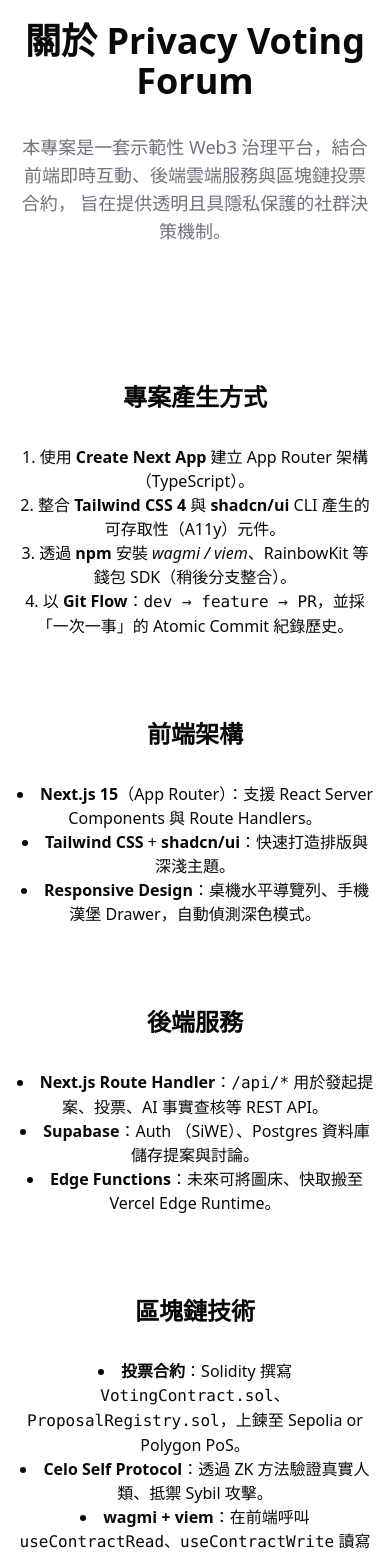
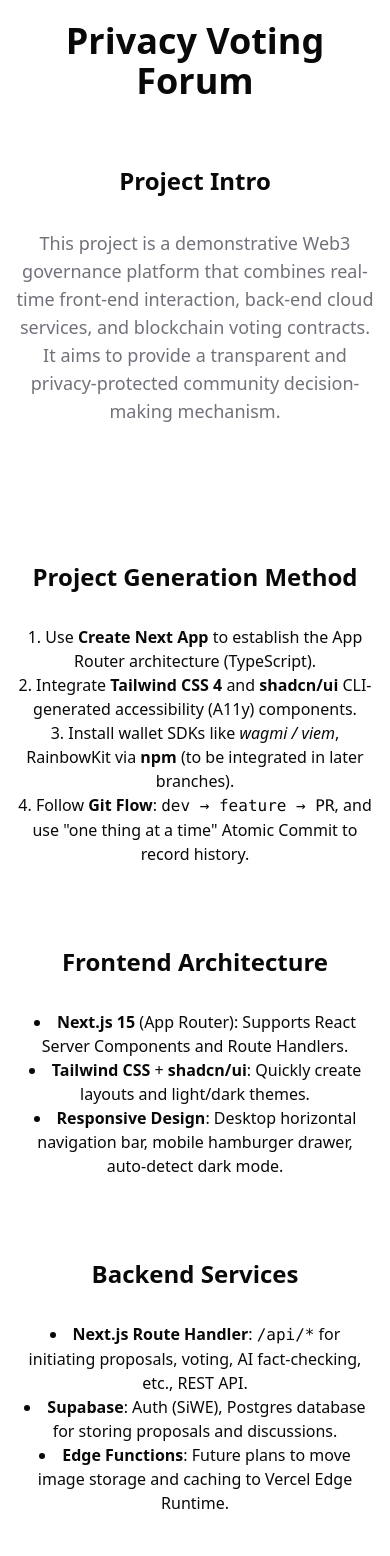
Before and after one commit to bamboochen92518/privacy-voting-forum, a Next.js app: page /project-intro in a window 390 px wide. Shown: the part 140-1696 px from the top of the page. Built offline with nearby package versions, Linux system fonts and the light colour scheme.

Commit message:
feat: translate all website content from Chinese to English

```diff
--- a/app/about_us/page.tsx
+++ b/app/about_us/page.tsx
@@ -3,26 +3,30 @@
 const teamMembers = [
   {
     name: "陳竹欣 Bamboo",
-    position: "智能合約工程師",
-    description: "撰寫與測試智能合約，確保合約邏輯正確與安全性。",
+    position: "Smart Contract Engineer",
+    description:
+      "Writes and tests smart contracts to ensure correct logic and security.",
     photo: "/images/team_member/bamboo.png",
   },
   {
     name: "蔡佳誠 Louis",
-    position: "後端工程師",
-    description: "DB 設計與 API 實作，確保後端資料流穩定運作。",
+    position: "Backend Engineer",
+    description:
+      "Designs databases and implements APIs to ensure stable backend data flow.",
     photo: "/images/team_member/louis.png",
   },
   {
     name: "步家霖 Charlie",
-    position: "前端工程師",
-    description: "開發使用者介面，實作投票頁與留言功能等前端畫面。",
+    position: "Frontend Engineer",
+    description:
+      "Develops user interfaces, implements voting pages, and comment features.",
     photo: "/images/team_member/charlie.png",
   },
   {
     name: "許智皓 Howard",
-    position: "整合工程師",
-    description: "錢包與智能合約整合，並導入 LLM 提升平台互動性。",
+    position: "Integration Engineer",
+    description:
+      "Integrates wallets and smart contracts, and introduces LLM to enhance platform interactivity.",
     photo: "/images/team_member/howard.png",
   },
 ];
@@ -30,14 +34,16 @@
 export default function About() {
   return (
     <section className="mx-auto flex max-w-5xl flex-col items-center gap-8 px-4 py-24 text-center">
-      <h1 className="text-4xl font-bold">關於我們</h1>
+      <h1 className="text-4xl font-bold sm:text-5xl">Privacy Voting Forum</h1>
+      <h2 className="text-2xl font-semibold mt-8">About Us</h2>
       <p className="max-w-2xl text-lg text-muted-foreground">
-        我們是一個致力於推動去中心化治理的團隊，透過區塊鏈技術和創新的解決方案，提升社群治理的透明度和公正性。
+        We are a team dedicated to promoting decentralized governance. Through
+        blockchain technology and innovative solutions, we aim to enhance the
+        transparency and fairness of community governance.
       </p>
-      <h2 className="text-2xl font-semibold mt-8">團隊成員</h2>
+      <h2 className="text-2xl font-semibold mt-8">Team Members</h2>
       <div className="grid grid-cols-1 md:grid-cols-4 gap-8 mt-4">
         {" "}
-        {/* 調整為四列排版 */}
         {teamMembers.map((member, index) => (
           <div key={index} className="border rounded-lg p-4">
             <img
@@ -53,17 +59,20 @@
           </div>
         ))}
       </div>
-      <h2 className="text-2xl font-semibold">我們的使命</h2>
+      <h2 className="text-2xl font-semibold">Our Mission</h2>
       <p className="max-w-2xl text-lg text-muted-foreground">
-        我們的使命是建立一個安全、透明且可驗證的投票平台，讓每個人的聲音都能被聽見，並確保投票過程的公正性。
+        Our mission is to build a secure, transparent, and verifiable voting
+        platform where every voice can be heard, ensuring the fairness of the
+        voting process.
       </p>
-      <h2 className="text-2xl font-semibold">聯繫我們</h2>
+      <h2 className="text-2xl font-semibold">Contact Us</h2>
       <p className="max-w-2xl text-lg text-muted-foreground">
-        如果您對我們的項目有興趣或有任何問題，請隨時聯繫我們！您可以通過以下連結了解更多信息：
+        If you are interested in our project or have any questions, please feel
+        free to contact us! You can learn more through the following link:
       </p>
       <div className="flex flex-wrap justify-center gap-4">
         <Link href="/" className="text-primary underline">
-          返回首頁
+          Return to Home
         </Link>
       </div>
     </section>
--- a/app/create/page.tsx
+++ b/app/create/page.tsx
@@ -22,8 +22,8 @@
       options,
     };
     addProposal(newProposal);
-    alert(`您已發起投票: ${title}`);
-    // 清空表單
+    alert(`You have initiated a vote: ${title}`);
+    // Clear the form
     setTitle("");
     setDescription("");
     setDeadline("");
@@ -42,14 +42,12 @@
 
   return (
     <section className="mx-auto flex max-w-5xl flex-col items-center gap-8 px-4 py-24 text-center">
-      <h1 className="text-4xl font-bold sm:text-5xl">
-        去中心化．隱私投票．<span className="text-primary">更好治理</span>
-      </h1>
-      <h2 className="text-2xl font-semibold mt-8">發起投票</h2>
+      <h1 className="text-4xl font-bold sm:text-5xl">Privacy Voting Forum</h1>
+      <h2 className="text-2xl font-semibold mt-8">Initiate Vote</h2>
       <div className="flex flex-col items-center gap-4 w-full max-w-5xl">
         <div className="flex flex-col w-full">
           <label className="text-left" htmlFor="title">
-            投票標題
+            Vote Title
           </label>
           <input
             id="title"
@@ -62,7 +60,7 @@
         </div>
         <div className="flex flex-col w-full">
           <label className="text-left" htmlFor="description">
-            投票敘述
+            Vote Description
           </label>
           <textarea
             id="description"
@@ -74,7 +72,7 @@
         </div>
         <div className="flex flex-col w-full">
           <label className="text-left" htmlFor="deadline">
-            投票截止日期
+            Voting Deadline
           </label>
           <input
             id="deadline"
@@ -88,7 +86,7 @@
         {options.map((option, index) => (
           <div key={index} className="flex flex-col w-full">
             <label className="text-left" htmlFor={`option-${index}`}>
-              選項 {index + 1}
+              Option {index + 1}
             </label>
             <input
               id={`option-${index}`}
@@ -100,12 +98,12 @@
             />
           </div>
         ))}
-        <Button onClick={addOption}>新增選項</Button>
-        <Button onClick={handleVote}>發起投票</Button>
+        <Button onClick={addOption}>Add Option</Button>
+        <Button onClick={handleVote}>Initiate Vote</Button>
       </div>
       <div className="flex flex-wrap justify-center gap-4 mt-4">
         <Button asChild>
-          <Link href="/proposals">查看投票列表</Link>
+          <Link href="/proposals">View Vote List</Link>
         </Button>
       </div>
     </section>
--- a/app/layout.tsx
+++ b/app/layout.tsx
@@ -16,7 +16,7 @@
 
 export const metadata: Metadata = {
   title: "Privacy Voting Forum",
-  description: "去中心化隱私投票平台",
+  description: "Privacy Voting Forum",
 };
 
 export default function RootLayout({
@@ -31,7 +31,6 @@
       >
         <ProposalProvider>
           {" "}
-          {/* 包裹 ProposalProvider */}
           <Navbar />
           {children}
         </ProposalProvider>
--- a/app/page.tsx
+++ b/app/page.tsx
@@ -4,18 +4,19 @@
 export default function Home() {
   return (
     <section className="mx-auto flex max-w-5xl flex-col items-center gap-8 px-4 py-24 text-center">
-      <h1 className="text-4xl font-bold sm:text-5xl">
-        去中心化．隱私投票．<span className="text-primary">更好治理</span>
-      </h1>
+      <h1 className="text-4xl font-bold sm:text-5xl">Privacy Voting Forum</h1>
+
       <p className="max-w-2xl text-lg text-muted-foreground">
-        透過零知識身份驗證與區塊鏈技術，打造兼顧透明與隱私的社群治理平台。
+        Create a community governance platform that balances transparency and
+        privacy through zero-knowledge identity verification and blockchain
+        technology.
       </p>
       <div className="flex flex-wrap justify-center gap-4">
         <Button asChild>
-          <Link href="/votes">查看投票</Link>
+          <Link href="/votes">View Votes</Link>
         </Button>
         <Button asChild>
-          <Link href="/create">立即發起</Link>
+          <Link href="/create">Initiate Vote</Link>
         </Button>
       </div>
     </section>
--- a/app/project-intro/page.tsx
+++ b/app/project-intro/page.tsx
@@ -4,103 +4,109 @@
   return (
     <section>
       <header className="mx-auto flex max-w-5xl flex-col items-center gap-8 px-4 py-24 text-center">
-        <h1 className="text-4xl font-bold">關於 Privacy Voting Forum</h1>
+        <h1 className="text-4xl font-bold sm:text-5xl">Privacy Voting Forum</h1>
+        <h2 className="text-2xl font-semibold mt-8">Project Intro</h2>
         <p className="max-w-2xl text-lg text-muted-foreground">
-          本專案是一套示範性 Web3
-          治理平台，結合前端即時互動、後端雲端服務與區塊鏈投票合約，
-          旨在提供透明且具隱私保護的社群決策機制。
+          This project is a demonstrative Web3 governance platform that combines
+          real-time front-end interaction, back-end cloud services, and
+          blockchain voting contracts. It aims to provide a transparent and
+          privacy-protected community decision-making mechanism.
         </p>
       </header>
 
       <section className="mx-auto flex max-w-5xl flex-col items-center gap-8 px-4 py-10 text-center">
-        <h2 className="text-2xl font-semibold">專案產生方式</h2>
+        <h2 className="text-2xl font-semibold">Project Generation Method</h2>
         <ol className="list-decimal list-inside">
           <li>
-            使用 <strong>Create Next App</strong> 建立 App Router
-            架構（TypeScript）。
+            Use <strong>Create Next App</strong> to establish the App Router
+            architecture (TypeScript).
           </li>
           <li>
-            整合 <strong>Tailwind CSS 4</strong> 與 <strong>shadcn/ui</strong>{" "}
-            CLI 產生的可存取性（A11y）元件。
+            Integrate <strong>Tailwind CSS 4</strong> and{" "}
+            <strong>shadcn/ui</strong> CLI-generated accessibility (A11y)
+            components.
           </li>
           <li>
-            透過 <strong>npm</strong> 安裝 <em>wagmi / viem</em>、RainbowKit
-            等錢包 SDK（稍後分支整合）。
+            Install wallet SDKs like <em>wagmi / viem</em>, RainbowKit via{" "}
+            <strong>npm</strong> (to be integrated in later branches).
           </li>
           <li>
-            以 <strong>Git Flow</strong>：<code>dev → feature → PR</code>
-            ，並採「一次一事」的 Atomic Commit 紀錄歷史。
+            Follow <strong>Git Flow</strong>: <code>dev → feature → PR</code>,
+            and use "one thing at a time" Atomic Commit to record history.
           </li>
         </ol>
       </section>
 
       <section className="mx-auto flex max-w-5xl flex-col items-center gap-8 px-4 py-10 text-center">
-        <h2 className="text-2xl font-semibold">前端架構</h2>
+        <h2 className="text-2xl font-semibold">Frontend Architecture</h2>
         <ul className="list-disc list-inside">
           <li>
-            <strong>Next.js 15</strong>（App Router）：支援 React Server
-            Components 與 Route Handlers。
+            <strong>Next.js 15</strong> (App Router): Supports React Server
+            Components and Route Handlers.
           </li>
           <li>
-            <strong>Tailwind CSS</strong> + <strong>shadcn/ui</strong>
-            ：快速打造排版與深淺主題。
+            <strong>Tailwind CSS</strong> + <strong>shadcn/ui</strong>: Quickly
+            create layouts and light/dark themes.
           </li>
           <li>
-            <strong>Responsive Design</strong>：桌機水平導覽列、手機漢堡
-            Drawer，自動偵測深色模式。
+            <strong>Responsive Design</strong>: Desktop horizontal navigation
+            bar, mobile hamburger drawer, auto-detect dark mode.
           </li>
         </ul>
       </section>
 
       <section className="mx-auto flex max-w-5xl flex-col items-center gap-8 px-4 py-10 text-center">
-        <h2 className="text-2xl font-semibold">後端服務</h2>
+        <h2 className="text-2xl font-semibold">Backend Services</h2>
         <ul className="list-disc list-inside">
           <li>
-            <strong>Next.js Route Handler</strong>：<code>/api/*</code>{" "}
-            用於發起提案、投票、AI 事實查核等 REST API。
+            <strong>Next.js Route Handler</strong>: <code>/api/*</code> for
+            initiating proposals, voting, AI fact-checking, etc., REST API.
           </li>
           <li>
-            <strong>Supabase</strong>：Auth （SiWE）、Postgres
-            資料庫儲存提案與討論。
+            <strong>Supabase</strong>: Auth (SiWE), Postgres database for
+            storing proposals and discussions.
           </li>
           <li>
-            <strong>Edge Functions</strong>：未來可將圖床、快取搬至 Vercel Edge
-            Runtime。
+            <strong>Edge Functions</strong>: Future plans to move image storage
+            and caching to Vercel Edge Runtime.
           </li>
         </ul>
       </section>
 
       <section className="mx-auto flex max-w-5xl flex-col items-center gap-8 px-4 py-10 text-center">
-        <h2 className="text-2xl font-semibold">區塊鏈技術</h2>
+        <h2 className="text-2xl font-semibold">Blockchain Technology</h2>
         <ul className="list-disc list-inside">
           <li>
-            <strong>投票合約</strong>：Solidity 撰寫{" "}
-            <code>VotingContract.sol</code>、<code>ProposalRegistry.sol</code>
-            ，上鍊至 Sepolia or Polygon PoS。
+            <strong>Voting Contracts</strong>: Written in Solidity{" "}
+            <code>VotingContract.sol</code>, <code>ProposalRegistry.sol</code>,
+            deployed on Sepolia or Polygon PoS.
           </li>
           <li>
-            <strong>Celo Self Protocol</strong>：透過 ZK 方法驗證真實人類、抵禦
-            Sybil 攻擊。
+            <strong>Celo Self Protocol</strong>: Uses ZK methods to verify real
+            humans and resist Sybil attacks.
           </li>
           <li>
-            <strong>wagmi + viem</strong>：在前端呼叫{" "}
-            <code>useContractRead</code>、<code>useContractWrite</code>{" "}
-            讀寫鏈上狀態。
+            <strong>wagmi + viem</strong>: Use <code>useContractRead</code>,{" "}
+            <code>useContractWrite</code> to read and write on-chain states from
+            the frontend.
           </li>
         </ul>
       </section>
 
       <section className="mx-auto flex max-w-5xl flex-col items-center gap-8 px-4 py-10 text-center">
-        <h2 className="text-2xl font-semibold">未來計畫</h2>
+        <h2 className="text-2xl font-semibold">Future Plans</h2>
         <ul className="list-disc list-inside">
-          <li>支援 Layer 2（Base、Arbitrum）、降低 Gas 成本。</li>
-          <li>加入 DAO 資金管理與自動執行模組。</li>
-          <li>引入 AI 情感分析與輿情監控，提升討論品質。</li>
+          <li>Support Layer 2 (Base, Arbitrum) to reduce gas costs.</li>
+          <li>Add DAO fund management and automatic execution modules.</li>
+          <li>
+            Introduce AI sentiment analysis and public opinion monitoring to
+            improve discussion quality.
+          </li>
         </ul>
       </section>
       <div className="flex flex-wrap justify-center gap-4">
         <Link href="/" className="text-primary underline">
-          返回首頁
+          Return to Home
         </Link>
       </div>
     </section>
--- a/app/votes/page.tsx
+++ b/app/votes/page.tsx
@@ -1,9 +1,9 @@
 "use client";
 
-import { useProposalContext, Proposal } from "@/app/context/ProposalContext"; // 確保正確引用 Proposal 類型
+import { useProposalContext, Proposal } from "@/app/context/ProposalContext";
 import Link from "next/link";
 import { useState } from "react";
-import { Button } from "@/components/ui/button"; // 引入 Button 組件
+import { Button } from "@/components/ui/button";
 
 export default function ProposalsList() {
   const { proposals } = useProposalContext();
@@ -13,31 +13,32 @@
   const [confirmVote, setConfirmVote] = useState<{
     proposalId: string;
     option: string;
-  } | null>(null); // 用於確認投票
+  } | null>(null);
 
   const handleVoteSelection = (proposalId: string, option: string) => {
     setSelectedVotes({ ...selectedVotes, [proposalId]: option });
-    setConfirmVote({ proposalId, option }); // 設置確認投票的狀態
+    setConfirmVote({ proposalId, option });
   };
 
   const handleVote = () => {
     if (confirmVote) {
       alert(
-        `您已投票給 ${confirmVote.option} 在提案 ${confirmVote.proposalId}`
+        `You have voted for ${confirmVote.option} on proposal ${confirmVote.proposalId}`
       );
-      setConfirmVote(null); // 清除確認狀態
+      setConfirmVote(null);
     }
   };
 
   return (
     <section className="mx-auto flex max-w-5xl flex-col items-center gap-8 px-4 py-24">
-      <h1 className="text-4xl font-bold sm:text-5xl">
-        去中心化．隱私投票．<span className="text-primary">更好治理</span>
-      </h1>
-      <h2 className="text-2xl font-semibold mt-8">投票列表</h2>
+      <h1 className="text-4xl font-bold sm:text-5xl">Privacy Voting Forum</h1>
+      <h2 className="text-2xl font-semibold mt-8">Vote List</h2>
+      <h2 className="text-2xl font-semibold mt-8"></h2>
       <ul className="w-full max-w-lg">
         {proposals.length === 0 ? (
-          <li className="text-lg text-muted-foreground">目前沒有投票。</li>
+          <li className="text-lg text-muted-foreground">
+            No votes available at the moment.
+          </li>
         ) : (
           proposals.map((proposal: Proposal) => (
             <li
@@ -51,9 +52,9 @@
                 <p className="text-lg text-muted-foreground mb-2">
                   {proposal.description}
                 </p>
-                <p className="text-sm mb-2">截止時間: {proposal.deadline}</p>
+                <p className="text-sm mb-2">Deadline: {proposal.deadline}</p>
                 <div className="mt-2">
-                  <span className="font-semibold text-lg">投票選項:</span>
+                  <span className="font-semibold text-lg">Vote Options:</span>
                   {proposal.options.map((option: string, index: number) => (
                     <div key={index} className="flex items-center mb-2 text-lg">
                       <input
@@ -75,13 +76,13 @@
                   ))}
                 </div>
                 <Button onClick={handleVote} className="mt-2">
-                  投票
+                  Vote
                 </Button>
                 <Link
                   href={`/proposals/${proposal.id}`}
                   className="text-blue-500 underline"
                 >
-                  查看詳情
+                  View Details
                 </Link>
               </div>
             </li>
@@ -90,7 +91,7 @@
       </ul>
       <div className="mt-4">
         <Link href="/" className="text-primary underline">
-          返回首頁
+          Return to Home
         </Link>
       </div>
     </section>
--- a/components/navbar.tsx
+++ b/components/navbar.tsx
@@ -1,7 +1,7 @@
 /* components/navbar.tsx
  * ------------------------------------------------------------
- * 全站導覽列 Navbar（純 UI 版）
- * － 目前尚不含 wallet 或 db 互動。
+ * Global Navigation Bar (UI Only)
+ * - Currently does not include wallet or db interactions.
  * ------------------------------------------------------------
  */
 "use client";
@@ -12,19 +12,19 @@
 import { Sheet, SheetTrigger, SheetContent } from "@/components/ui/sheet";
 
 /* ======================
-   導覽列連結設定
-   之後要新增頁面只要 push 進 link 即可
+   Navigation Links Configuration
+   To add new pages, just push into the links array
    ====================== */
 const links = [
-  { href: "/", label: "首頁" },
-  { href: "/votes", label: "投票列表" },
-  { href: "/create", label: "發起投票" },
-  { href: "/project-intro", label: "專案介紹" },
-  { href: "/about_us", label: "關於我們" },
+  { href: "/", label: "Home" },
+  { href: "/votes", label: "Vote List" },
+  { href: "/create", label: "Initiate Vote" },
+  { href: "/project-intro", label: "Project Intro" },
+  { href: "/about_us", label: "About Us" },
 ];
 
 /* ======================
-   Navbar 主元件
+   Navbar Main Component
    ====================== */
 export default function Navbar() {
   const pathname = usePathname();
@@ -32,12 +32,12 @@
   return (
     <header className="sticky top-0 z-50 w-full border-b bg-background/70 backdrop-blur">
       <div className="mx-auto flex max-w-6xl items-center justify-between px-4 py-3">
-        {/* 左邊 Logo */}
+        {/* Left Logo */}
         <Link href="/" className="text-lg font-semibold">
           Privacy Voting Forum
         </Link>
 
-        {/* ========= 桌機版導覽列（sm 以上顯示） ========= */}
+        {/* ========= Desktop Navigation (visible on sm and above) ========= */}
         <nav className="hidden gap-6 sm:flex">
           {links.map((l) => (
             <Link
@@ -55,9 +55,9 @@
           ))}
         </nav>
 
-        {/* ======== ★ 新增：手機版漢堡鍵 + 抽屜選單 ★ ======== */}
+        {/* ======== ★ New: Mobile Hamburger Button + Drawer Menu ★ ======== */}
         <Sheet>
-          {/* 觸發：三條線按鈕，在 sm 以下顯示 */}
+          {/* Trigger: Three-line button, visible below sm */}
           <SheetTrigger asChild>
             <button
               className="sm:hidden inline-flex h-10 w-10 items-center justify-center rounded-md hover:bg-accent"
@@ -79,7 +79,7 @@
             </button>
           </SheetTrigger>
 
-          {/* Drawer 內容：垂直導覽列 */}
+          {/* Drawer Content: Vertical Navigation */}
           <SheetContent side="left" className="w-64 bg-white">
             <nav className="mt-8 flex flex-col gap-4 pl-6">
               {links.map((l) => (
@@ -101,10 +101,10 @@
         </Sheet>
 
         {/* =========================================================
-             右邊預留區：日後插入錢包連線或使用者資訊
+             Right Reserved Area: For future wallet connection or user info
           ========================================================= */}
         <div className="hidden sm:flex items-center gap-2">
-          {/* 目前留白 */}
+          {/* Currently empty */}
         </div>
       </div>
     </header>
```
